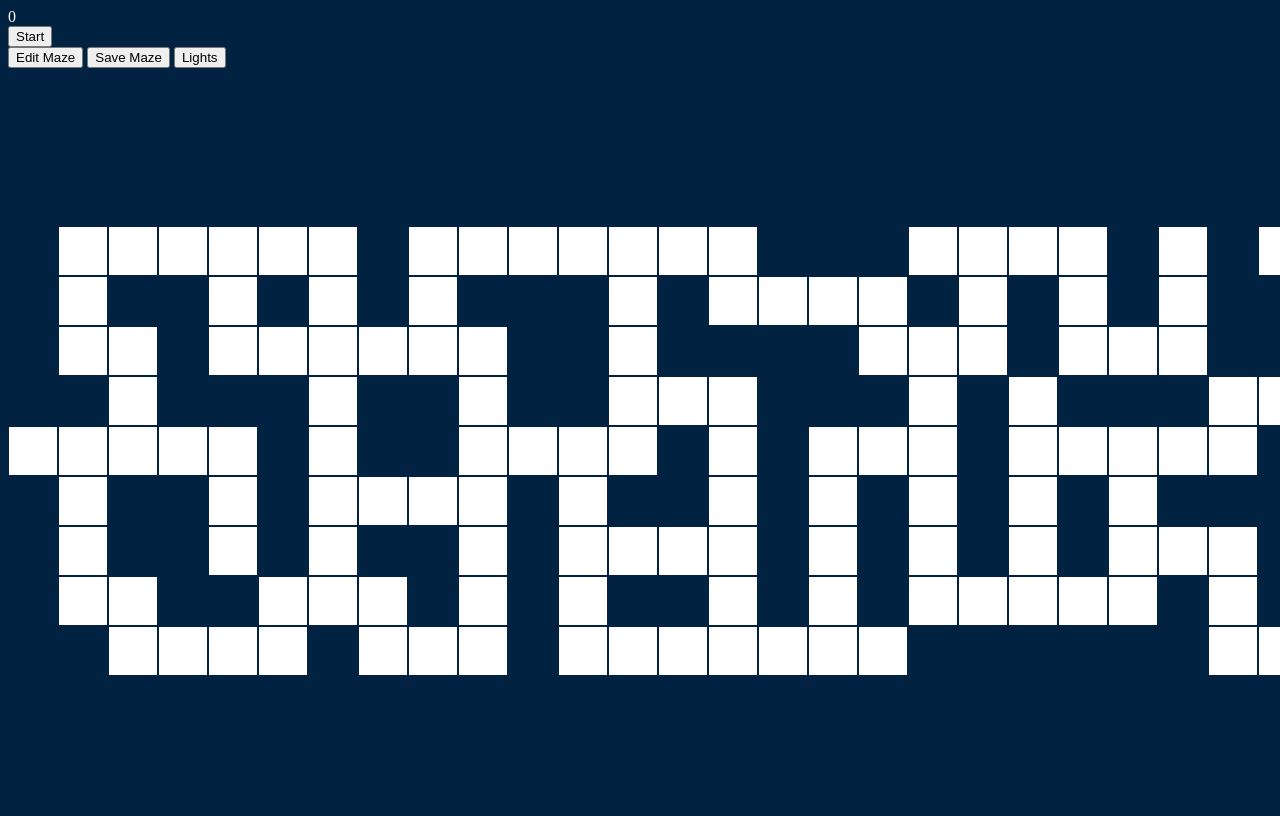
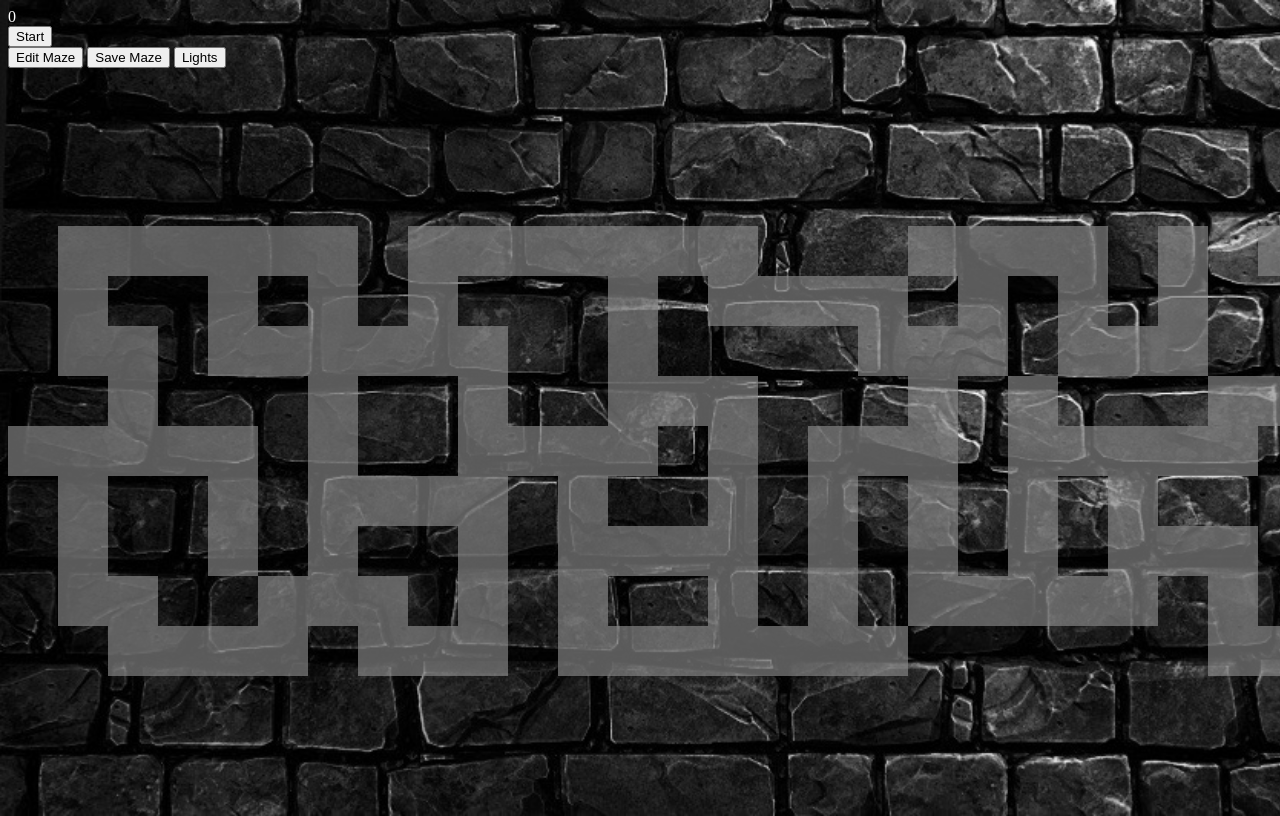
Before and after one commit to tmiddlehurst/-maze-game, a website: page index.html in a window 1280 px wide. Shown: the top 816 px of the page. Drawn offline with Linux system fonts and the light colour scheme.

Commit message:
Change background style

```diff
--- a/app/style/style.css
+++ b/app/style/style.css
@@ -1,7 +1,9 @@
 html {
-  --main-dark: #022242;
+  --main-dark: #171717;
   --main-light: #FFF;
   background: var(--main-dark);
+  background: url('../../assets/wall-background.jpg');
+  background-size: cover;
 }
 
 body {
@@ -39,26 +41,21 @@ body {
   flex-flow: row wrap;
   justify-content: even;
   margin: 12.5% auto;
-  background: var(--main-light);
-}
-
-.lights_off, .lights_off * {
-  background: var(--main-dark);
-  color: var(--main-dark);
+  background: none;
 }
 
 .tile {
   box-sizing: border-box;
-  border: 1px solid var(--main-dark);
   display: inline-block;
-  color: #a19c9c;
+  background: #8b8a8aa6;
 }
 
 .tile-wall {
-  background-color: var(--main-dark);
+  background: none;
+  border: none;
 }
 
-.tile-junction {
+/* .tile-junction {
   background-color: greenyellow;
 }
 
@@ -68,4 +65,11 @@ body {
 
 .path-considered {
   background-color: purple;
+} */
+
+.lights_off, .lights_off > .tile, {
+  /* background: var(--main-dark); */
+  background: none !important;
+  color: none;
+  border: none;
 }
```
Also changed, not shown: assets/wall-background.jpg (added).
